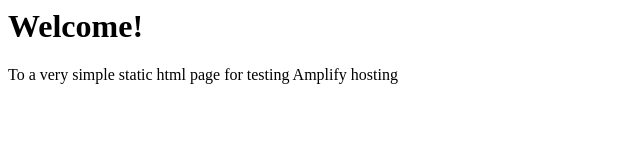
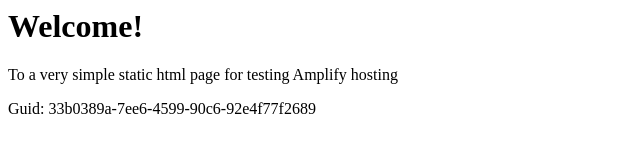
Before and after one commit to aws-aemilia-pdx/Github-PR-Commit-Integration-Test-DoNotTouch-GitHubAutoBuildCanaryTest-v1-beta-us-west-2, a website: page src/index.html in a window 1280 px wide. Shown: the whole page, without its empty margins (0-640 px from the left). Drawn offline with Linux system fonts and the light colour scheme.

Commit message:
commit from integ tests

```diff
--- a/src/index.html
+++ b/src/index.html
@@ -1,3 +1,5 @@
+
+
 <html lang="en">
 
 <head>
@@ -10,6 +12,6 @@
 <body>
     <h1>Welcome!</h1>
     <p>To a very simple static html page for testing Amplify hosting</p>
-</body>
+    <p>Guid: 33b0389a-7ee6-4599-90c6-92e4f77f2689</p></body>
 
 </html>
```
